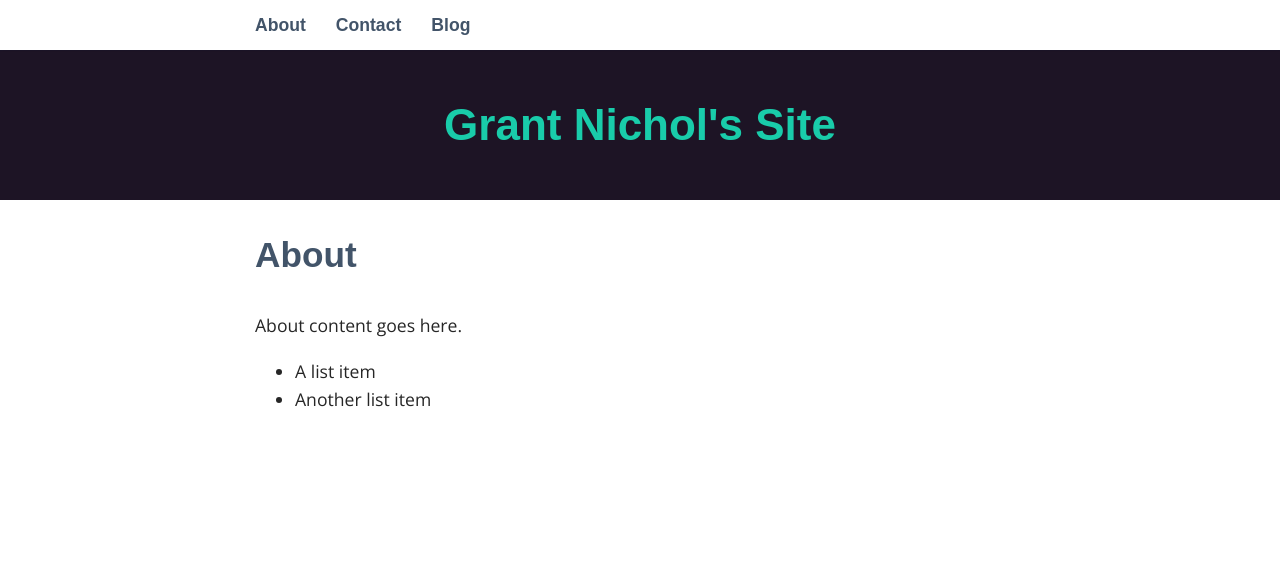
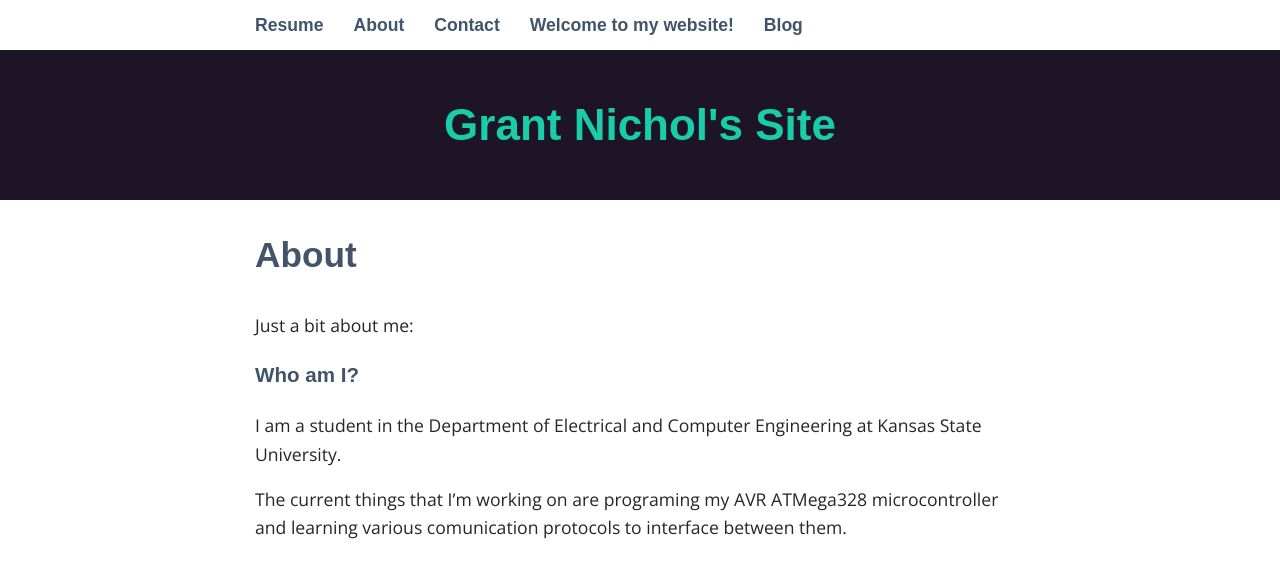
Before and after one commit to gwnichol/gwnichol.github.io, a Jekyll site: the page built from _pages/01_about.md, in a window 1280 px wide. Shown: the top 578 px of the page. Built offline with Jekyll 4.4.1, drawn with Linux system fonts in a browser that asks for light colours; some web fonts are replaced.

Commit message:
Added more info

````diff
--- a/_config.yml
+++ b/_config.yml
@@ -18,7 +18,7 @@ email: gwnichol@ksu.edu
 description: >
   My portfolio and general other things.
 baseurl: ""
-url: "https://gwnichol.github.io/"
+url: "https://gwnichol.github.io"
 twitter_username: gwnichol
 github_username:  gwnichol
 # Build Settings
@@ -27,6 +27,7 @@ sass:
 include: ['_pages']
 kramdown:
   input: GFM
+  syntax_highlighter: rouge
 # Exclude from processing.
 # The following items will not be processed, by default. Create a custom list
 # to override the default setting.
--- a/_includes/header.html
+++ b/_includes/header.html
@@ -14,5 +14,5 @@
 </aside>
 
 <header>
-	<h1><a href="{{ site.baseurl }}">{{ site.title }}</a></h1>
+	<h1><a href="{{ "/" | prepend: site.baseurl }}">{{ site.title }}</a></h1>
 </header>
--- a/_pages/01_about.md
+++ b/_pages/01_about.md
@@ -4,7 +4,9 @@ title: About
 permalink: /about/
 ---
 
-About content goes here.
+Just a bit about me:
 
-* A list item
-* Another list item
+### Who am I?
+I am a student in the Department of Electrical and Computer Engineering at Kansas State University.
+
+The current things that I'm working on are programing my AVR ATMega328 microcontroller and learning various comunication protocols to interface between them.
--- a/_posts/2018-11-19-welcome-to-jekyll.markdown
+++ b/_posts/2018-11-19-welcome-to-jekyll.markdown
@@ -10,13 +10,13 @@ To add new posts, simply add a file in the `_posts` directory that follows the c
 
 Jekyll also offers powerful support for code snippets:
 
-{% highlight ruby %}
+```ruby
 def print_hi(name)
   puts "Hi, #{name}"
 end
 print_hi('Tom')
 #=> prints 'Hi, Tom' to STDOUT.
-{% endhighlight %}
+```
 
 Check out the [Jekyll docs][jekyll-docs] for more info on how to get the most out of Jekyll. File all bugs/feature requests at [Jekyll’s GitHub repo][jekyll-gh]. If you have questions, you can ask them on [Jekyll Talk][jekyll-talk].
 
````
Also changed, not shown: _pages/00_resume.md (added, +50 -0 lines), index.md (+5 -2 lines), 1 other file.
